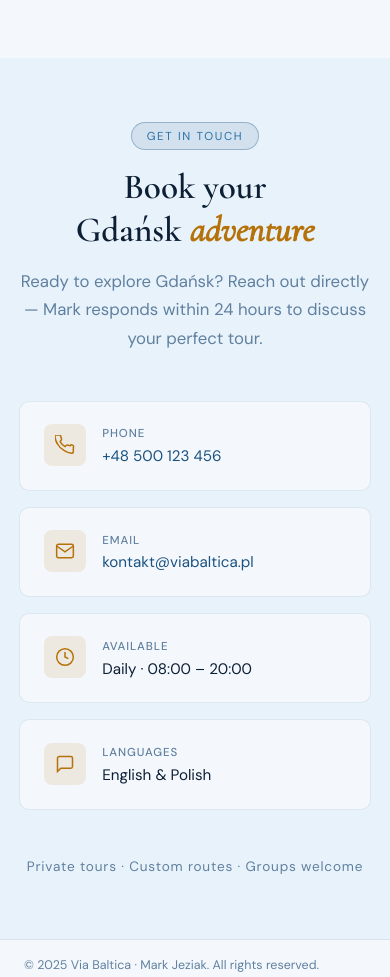
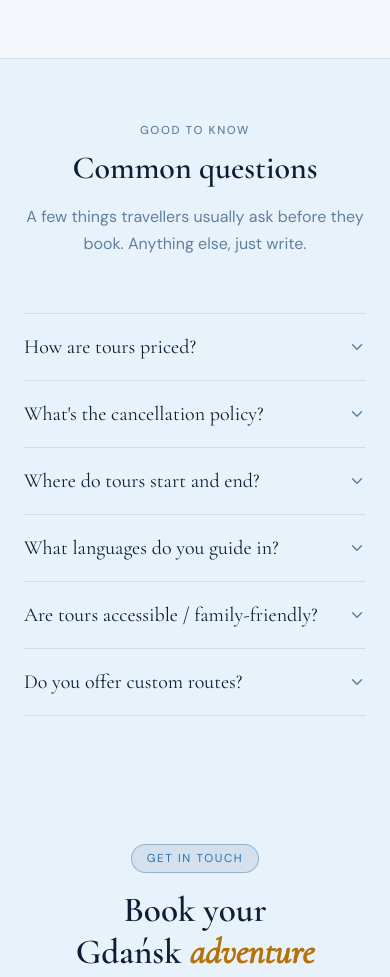
Before and after one commit to PierreSimonDeLaplace/ViaBaltica, a website built with Vite: page index.html in a window 390 px wide. Shown: the part 4020-4997 px from the top of the page. Built offline with nearby package versions, Linux system fonts and the light colour scheme; files whose address does not match are found by name.

Commit message:
feat: add faq section

```diff
--- /dev/null
+++ b/src/components/faq/faq.css
@@ -0,0 +1,134 @@
+/* ─────────────────────────────────────────────────────────────────────────────
+   FAQ — accordion between Reviews and Booking.
+   ───────────────────────────────────────────────────────────────────────── */
+
+.faq-section {
+  padding: clamp(4rem, 8vw, 7rem) clamp(1.5rem, 5vw, 3.5rem);
+  background: var(--bg);
+  border-top: 1px solid var(--border);
+}
+
+.faq-inner {
+  max-width: 760px;
+  margin: 0 auto;
+}
+
+/* ── Header ──────────────────────────────────────────────────────────────── */
+
+.faq-header {
+  margin-bottom: 3.5rem;
+  text-align: center;
+}
+
+.faq-eyebrow {
+  display: block;
+  margin-bottom: 0.75rem;
+  font-family: var(--font-sans), sans-serif;
+  font-size: 0.72rem;
+  font-weight: 500;
+  letter-spacing: 0.14em;
+  text-transform: uppercase;
+  color: var(--muted);
+}
+
+.faq-title {
+  font-family: var(--font-serif), serif;
+  font-size: clamp(2rem, 4vw, 3rem);
+  font-weight: 600;
+  line-height: 1.15;
+  color: var(--text);
+  margin-bottom: 1rem;
+}
+
+.faq-subtitle {
+  font-family: var(--font-sans), sans-serif;
+  font-size: 1rem;
+  line-height: 1.7;
+  color: var(--muted);
+  max-width: 520px;
+  margin: 0 auto;
+}
+
+/* ── Accordion list ──────────────────────────────────────────────────────── */
+
+.faq-list {
+  border-top: 1px solid var(--border);
+}
+
+.faq-item {
+  border-bottom: 1px solid var(--border);
+}
+
+/* ── Question button ─────────────────────────────────────────────────────── */
+
+.faq-q-wrap {
+  margin: 0;
+}
+
+.faq-question {
+  width: 100%;
+  display: flex;
+  align-items: center;
+  justify-content: space-between;
+  gap: 1rem;
+  padding: 1.25rem 0;
+  background: none;
+  border: none;
+  cursor: pointer;
+  text-align: left;
+  font-family: var(--font-serif), serif;
+  font-size: clamp(1.25rem, 2vw, 1.5rem);
+  font-weight: 500;
+  line-height: 1.3;
+  color: var(--text);
+  transition: color 0.2s;
+}
+
+.faq-question:hover {
+  color: var(--accent);
+}
+
+.faq-question:focus-visible {
+  outline: 2px solid var(--accent);
+  outline-offset: 2px;
+  border-radius: 2px;
+}
+
+/* ── Chevron ─────────────────────────────────────────────────────────────── */
+
+.faq-chevron {
+  flex-shrink: 0;
+  color: var(--muted);
+  transition: transform 0.3s ease, color 0.2s;
+}
+
+.faq-item.open .faq-chevron {
+  transform: rotate(180deg);
+  color: var(--accent);
+}
+
+/* ── Answer — grid-row animation ─────────────────────────────────────────── */
+
+.faq-answer {
+  display: grid;
+  grid-template-rows: 0fr;
+  transition: grid-template-rows 0.35s ease;
+}
+
+.faq-item.open .faq-answer {
+  grid-template-rows: 1fr;
+}
+
+.faq-answer-inner {
+  overflow: hidden;
+}
+
+.faq-answer-inner p {
+  padding-bottom: 1.25rem;
+  font-family: var(--font-sans), sans-serif;
+  font-size: 15px;
+  font-weight: 400;
+  line-height: 1.65;
+  color: var(--muted);
+  max-width: 720px;
+}
--- /dev/null
+++ b/src/components/faq/faq.html
@@ -0,0 +1,122 @@
+<section class="faq-section" id="faq">
+  <div class="faq-inner">
+
+    <div class="faq-header">
+      <span class="faq-eyebrow" data-i18n="faq.eyebrow">Good to know</span>
+      <h2 class="faq-title" data-i18n="faq.title">Common questions</h2>
+      <p class="faq-subtitle" data-i18n="faq.subtitle">faq.subtitle</p>
+    </div>
+
+    <div class="faq-list">
+
+      <div class="faq-item">
+        <h3 class="faq-q-wrap">
+          <button class="faq-question" aria-expanded="false" aria-controls="faq-a-1">
+            <span data-i18n="faq.q1">How are tours priced?</span>
+            <svg class="faq-chevron" width="18" height="18" viewBox="0 0 24 24" fill="none"
+                 stroke="currentColor" stroke-width="2" stroke-linecap="round" stroke-linejoin="round"
+                 aria-hidden="true">
+              <polyline points="6 9 12 15 18 9"/>
+            </svg>
+          </button>
+        </h3>
+        <div class="faq-answer" id="faq-a-1" role="region">
+          <div class="faq-answer-inner">
+            <p data-i18n="faq.a1">faq.a1</p>
+          </div>
+        </div>
+      </div>
+
+      <div class="faq-item">
+        <h3 class="faq-q-wrap">
+          <button class="faq-question" aria-expanded="false" aria-controls="faq-a-2">
+            <span data-i18n="faq.q2">What's the cancellation policy?</span>
+            <svg class="faq-chevron" width="18" height="18" viewBox="0 0 24 24" fill="none"
+                 stroke="currentColor" stroke-width="2" stroke-linecap="round" stroke-linejoin="round"
+                 aria-hidden="true">
+              <polyline points="6 9 12 15 18 9"/>
+            </svg>
+          </button>
+        </h3>
+        <div class="faq-answer" id="faq-a-2" role="region">
+          <div class="faq-answer-inner">
+            <p data-i18n="faq.a2">faq.a2</p>
+          </div>
+        </div>
+      </div>
+
+      <div class="faq-item">
+        <h3 class="faq-q-wrap">
+          <button class="faq-question" aria-expanded="false" aria-controls="faq-a-3">
+            <span data-i18n="faq.q3">Where do tours start and end?</span>
+            <svg class="faq-chevron" width="18" height="18" viewBox="0 0 24 24" fill="none"
+                 stroke="currentColor" stroke-width="2" stroke-linecap="round" stroke-linejoin="round"
+                 aria-hidden="true">
+              <polyline points="6 9 12 15 18 9"/>
+            </svg>
+          </button>
+        </h3>
+        <div class="faq-answer" id="faq-a-3" role="region">
+          <div class="faq-answer-inner">
+            <p data-i18n="faq.a3">faq.a3</p>
+          </div>
+        </div>
+      </div>
+
+      <div class="faq-item">
+        <h3 class="faq-q-wrap">
+          <button class="faq-question" aria-expanded="false" aria-controls="faq-a-4">
+            <span data-i18n="faq.q4">What languages do you guide in?</span>
+            <svg class="faq-chevron" width="18" height="18" viewBox="0 0 24 24" fill="none"
+                 stroke="currentColor" stroke-width="2" stroke-linecap="round" stroke-linejoin="round"
+                 aria-hidden="true">
+              <polyline points="6 9 12 15 18 9"/>
+            </svg>
+          </button>
+        </h3>
+        <div class="faq-answer" id="faq-a-4" role="region">
+          <div class="faq-answer-inner">
+            <p data-i18n="faq.a4">faq.a4</p>
+          </div>
+        </div>
+      </div>
+
+      <div class="faq-item">
+        <h3 class="faq-q-wrap">
+          <button class="faq-question" aria-expanded="false" aria-controls="faq-a-5">
+            <span data-i18n="faq.q5">Are tours accessible / family-friendly?</span>
+            <svg class="faq-chevron" width="18" height="18" viewBox="0 0 24 24" fill="none"
+                 stroke="currentColor" stroke-width="2" stroke-linecap="round" stroke-linejoin="round"
+                 aria-hidden="true">
+              <polyline points="6 9 12 15 18 9"/>
+            </svg>
+          </button>
+        </h3>
+        <div class="faq-answer" id="faq-a-5" role="region">
+          <div class="faq-answer-inner">
+            <p data-i18n="faq.a5">faq.a5</p>
+          </div>
+        </div>
+      </div>
+
+      <div class="faq-item">
+        <h3 class="faq-q-wrap">
+          <button class="faq-question" aria-expanded="false" aria-controls="faq-a-6">
+            <span data-i18n="faq.q6">Do you offer custom routes?</span>
+            <svg class="faq-chevron" width="18" height="18" viewBox="0 0 24 24" fill="none"
+                 stroke="currentColor" stroke-width="2" stroke-linecap="round" stroke-linejoin="round"
+                 aria-hidden="true">
+              <polyline points="6 9 12 15 18 9"/>
+            </svg>
+          </button>
+        </h3>
+        <div class="faq-answer" id="faq-a-6" role="region">
+          <div class="faq-answer-inner">
+            <p data-i18n="faq.a6">faq.a6</p>
+          </div>
+        </div>
+      </div>
+
+    </div>
+  </div>
+</section>
--- /dev/null
+++ b/src/components/faq/faq.ts
@@ -0,0 +1,29 @@
+import html from './faq.html?raw';
+import './faq.css';
+
+export function mount(target: HTMLElement): void {
+  target.insertAdjacentHTML('beforeend', html);
+
+  const section = target.querySelector<HTMLElement>('.faq-section');
+  if (!section) return;
+
+  section.querySelectorAll<HTMLButtonElement>('.faq-question').forEach((btn) => {
+    btn.addEventListener('click', () => {
+      const item    = btn.closest<HTMLElement>('.faq-item');
+      const isOpen  = item?.classList.contains('open') ?? false;
+
+      // Collapse whichever item is currently open
+      section.querySelectorAll<HTMLElement>('.faq-item.open').forEach((el) => {
+        el.classList.remove('open');
+        el.querySelector<HTMLButtonElement>('.faq-question')
+          ?.setAttribute('aria-expanded', 'false');
+      });
+
+      // Expand the clicked item (unless it was already open)
+      if (!isOpen && item) {
+        item.classList.add('open');
+        btn.setAttribute('aria-expanded', 'true');
+      }
+    });
+  });
+}
--- a/src/locales/en.json
+++ b/src/locales/en.json
@@ -7,6 +7,7 @@
   "nav.tours":     "Tours",
   "nav.about":     "About",
   "nav.reviews":   "Reviews",
+  "nav.faq":       "FAQ",
   "nav.contact":   "Contact",
   "nav.blog":      "Blog",
   "nav.cta":       "Book a Tour",
@@ -53,6 +54,22 @@
   "blog.by":         "By",
   "blog.min_read":   "min read",
 
+  "faq.eyebrow":  "Good to know",
+  "faq.title":    "Common questions",
+  "faq.subtitle": "A few things travellers usually ask before they book. Anything else, just write.",
+  "faq.q1": "How are tours priced?",
+  "faq.a1": "Tours are priced per group, not per person — so a couple pays the same as a family of five. Listed prices are starting points for groups of up to 4; larger groups and longer routes can be quoted on request. Children under 12 are free.",
+  "faq.q2": "What's the cancellation policy?",
+  "faq.a2": "Cancel for any reason up to 48 hours before the tour for a full refund. Weather cancellations are at my discretion and always free of charge — we can reschedule or refund.",
+  "faq.q3": "Where do tours start and end?",
+  "faq.a3": "Most tours start at Neptune Fountain in the Long Market, or I can meet you at your hotel anywhere in central Gdańsk, Sopot or Gdynia. Coast and day-trip tours include hotel pickup.",
+  "faq.q4": "What languages do you guide in?",
+  "faq.a4": "English and Polish are my native working languages. I can also guide in German or French on request — please mention it when booking.",
+  "faq.q5": "Are tours accessible / family-friendly?",
+  "faq.a5": "Old Town tours involve cobblestones and a few stairs but are otherwise gentle and easy to pace. The family-friendly route is fully stroller-accessible. Just tell me your group's needs and we'll tailor the walk.",
+  "faq.q6": "Do you offer custom routes?",
+  "faq.a6": "Always. About a third of my bookings are custom — themed around food, photography, Solidarity-era history, or family roots. Tell me what you're interested in when you write.",
+
   "reviews.badge":    "What clients say",
   "reviews.heading":  "Trusted by travellers",
   "reviews.count":        "(18 reviews)",
--- a/src/main.ts
+++ b/src/main.ts
@@ -8,6 +8,7 @@ import { mount as mountHero }    from './components/hero/hero';
 import { mount as mountAbout }   from './components/about/about';
 import { mount as mountTrips }   from './components/trips/trips';
 import { mount as mountReviews } from './components/reviews/reviews';
+import { mount as mountFaq }     from './components/faq/faq';
 import { mount as mountContact } from './components/contact/contact';
 import { mount as mountFooter }  from './components/footer/footer';
 
@@ -22,6 +23,7 @@ mountHero(main);
 mountAbout(main);
 mountTrips(main);
 mountReviews(main);
+mountFaq(main);
 mountContact(main);
 mountFooter();
 initTheme();
```
Also changed, not shown: src/components/nav/nav.html (+2 -0 lines), src/locales/pl.json (+17 -0 lines).
